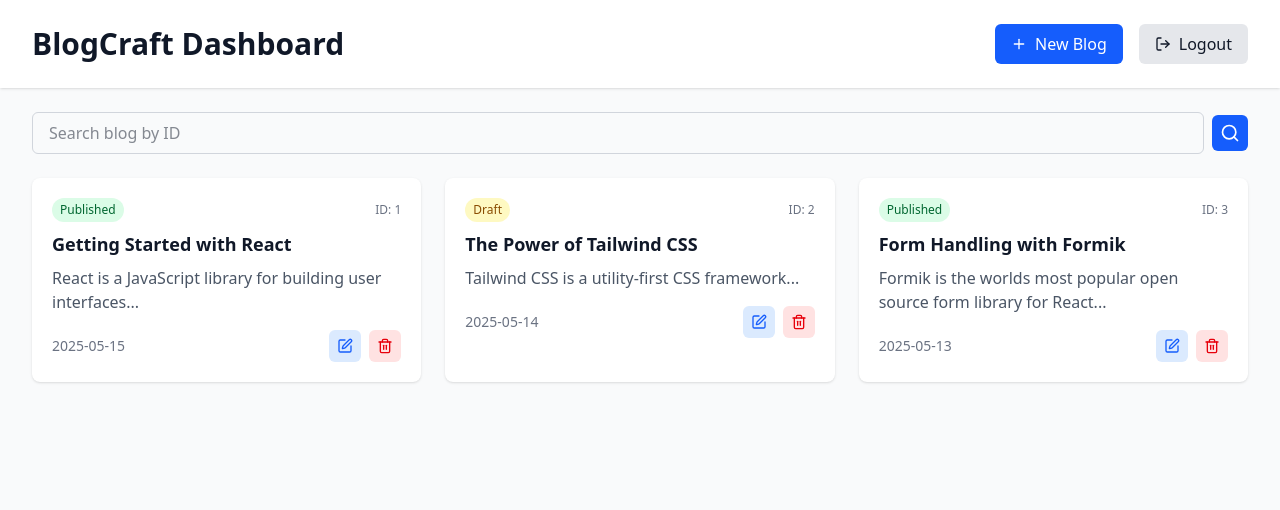
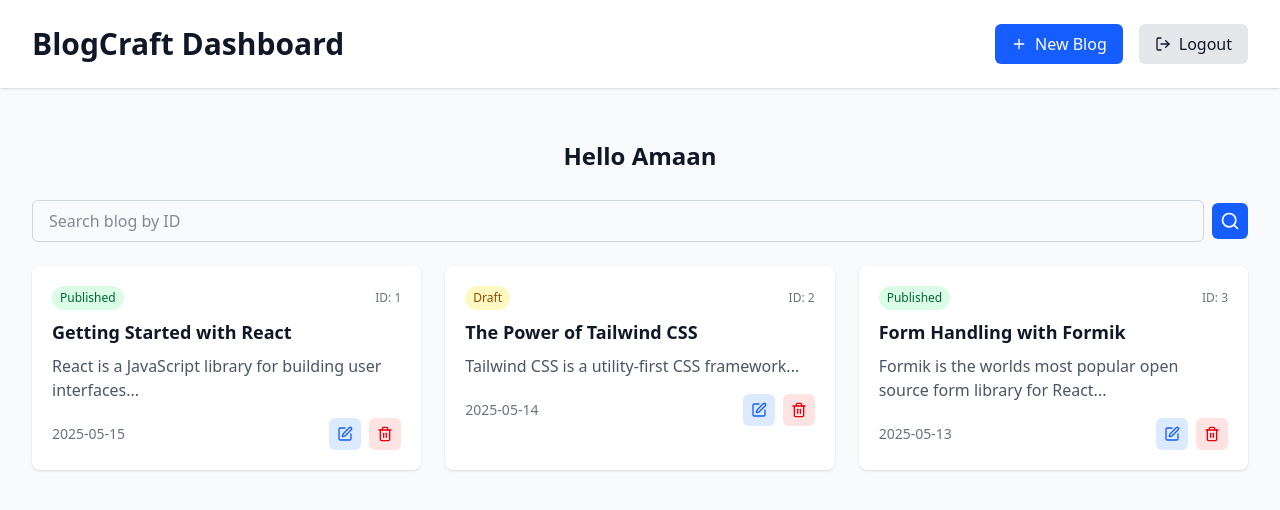
Before and after one commit to Amaan63/Blog-Editor, a React (Vite) app in the folder frontend/: page /dashboard in a window 1280 px wide. Shown: the top 510 px of the page. Built offline with nearby package versions, Linux system fonts and the light colour scheme.

Commit message:
Imported Welcome Banner

```diff
--- a/frontend/src/Pages/Dashboard.jsx
+++ b/frontend/src/Pages/Dashboard.jsx
@@ -4,6 +4,7 @@ import { toast } from "react-toastify";
 import HeaderBar from "../components/Dashboard/HeaderBar";
 import SearchBar from "../components/Dashboard/SearchBar";
 import BlogCard from "../components/Dashboard/BlogCard";
+import WelcomeBanner from "../components/Dashboard/WelcomeBanner";
 
 // Sample data
 const mockBlogs = [
@@ -31,7 +32,7 @@ const mockBlogs = [
   },
 ];
 
-const Dashboard = ({ setCurrentPage, setSelectedBlog }) => {
+const Dashboard = () => {
   const navigate = useNavigate();
   const [blogs, setBlogs] = useState(mockBlogs);
   const [searchId, setSearchId] = useState("");
@@ -67,13 +68,13 @@ const Dashboard = ({ setCurrentPage, setSelectedBlog }) => {
     <div className="min-h-screen bg-gray-50">
       <HeaderBar
         onNewBlog={() => {
-          setSelectedBlog(null);
           navigate("/editor");
         }}
         onLogout={() => navigate("/editor")}
       />
 
       <main className="px-4 py-6 mx-auto max-w-7xl sm:px-6 lg:px-8">
+        <WelcomeBanner />
         <div className="mb-6">
           <SearchBar
             value={searchId}
```
